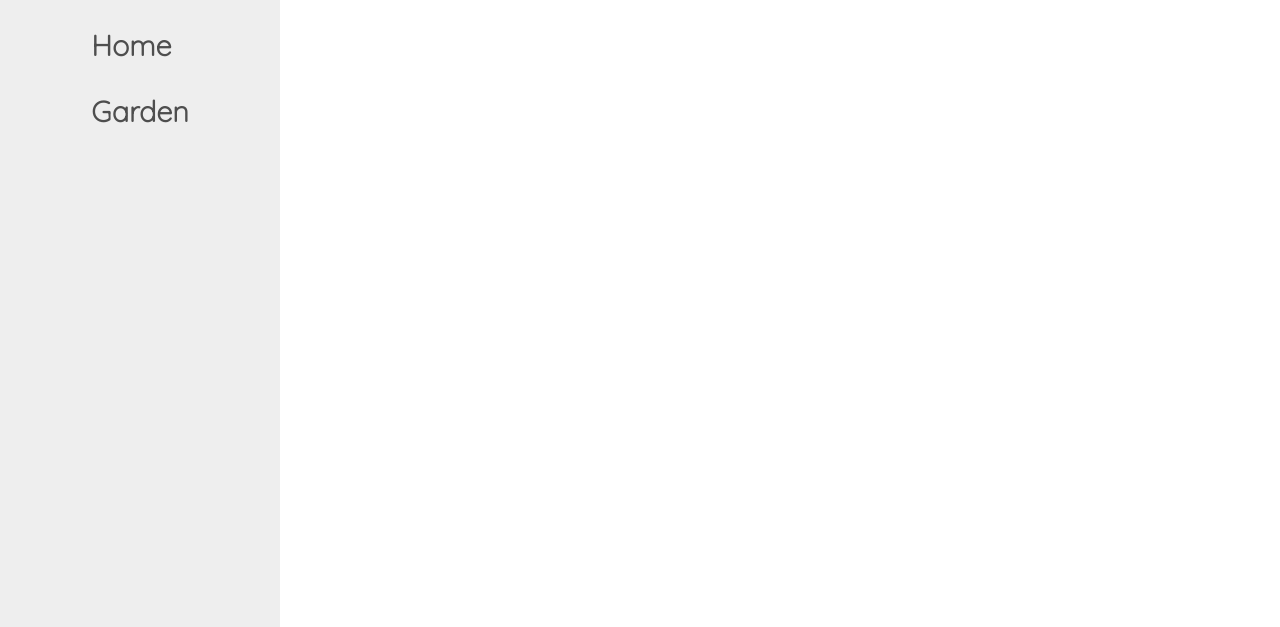
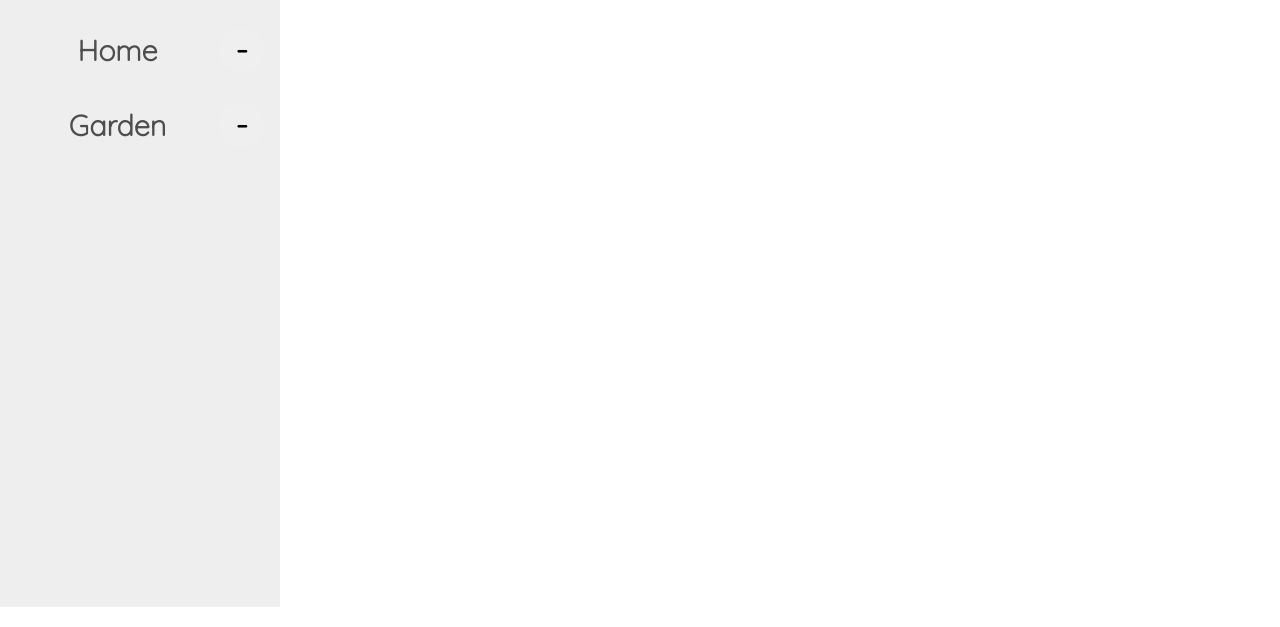
Before and after one commit to KawalaE/To-do, a website built with webpack: page dist/index.html in a window 1280 px wide. Shown: the part 193-820 px from the top of the page. Built offline with nearby package versions, Linux system fonts and the light colour scheme.

Commit message:
Create remove project button

```diff
--- a/src/modules/ui.js
+++ b/src/modules/ui.js
@@ -83,6 +83,7 @@ class UserInterface{
         const projectModalContent = document.createElement('div');
         projectModalContent.classList.add('modal-content');
         const projectName = document.createElement('input');
+        projectName.maxLength = 12;
         projectName.id = 'project-title';
         projectName.type = 'text';
         projectName.placeholder = 'Project title'
@@ -117,11 +118,17 @@ class UserInterface{
                 let project = document.createElement('div');
                 project.classList.add('project');
                 project.innerHTML = newProject.name;
-                document.querySelector('.projects-display').appendChild(project);
                 inputField.value = '';
                 document.querySelector('#project-modal').close();
+                this.addProject(project);
             }
             console.log(projects)
+        })
+        document.addEventListener('keypress',(event)=>{
+            if(event.key === "Enter"){
+                projectAddButton.click();
+
+            }
         })
         document.querySelector('.modal-content').appendChild(projectAddButton);
 
@@ -136,12 +143,22 @@ class UserInterface{
         taskDisplay.classList.add('task-display');
         mainContent.appendChild(taskDisplay);
     }
+    static addProject(project){
+        const projectDiv = document.createElement('div');
+        const removeProject = document.createElement('button');
+        removeProject.classList.add('remove-project');
+        removeProject.innerHTML = '-';
+        projectDiv.classList.add('project-div');
+        document.querySelector('.projects-display').appendChild(projectDiv);
+        projectDiv.appendChild(project);
+        projectDiv.appendChild(removeProject);
+    }
     static displayInitialProjects(){
         for(let i = 0; i< projects.length; i++){
             let project = document.createElement('div');
             project.classList.add('project');
             project.innerHTML = projects[i].name;
-            document.querySelector('.projects-display').appendChild(project);
+            this.addProject(project);
         }
     }
 }
--- a/src/style.css
+++ b/src/style.css
@@ -4,6 +4,8 @@
     box-sizing: border-box;
     font-family: 'QuickSand', sans-serif;
     font-size: 16px;
+    :focus { outline: none; }
+
 }
 input,
 textarea,
@@ -15,6 +17,9 @@ button {
   font-family: inherit;
   font-size: 100%;
   border: none;
+}
+body{
+    min-height: 100vh;
 }
 #page{
     height: 100vh;
@@ -45,7 +50,7 @@ button {
 }
 .main-content{
     display: flex;
-    height: calc(100% - 80px);
+    height: calc(100% - 100px);
 }
 .projects-nav{
     width: 280px;
@@ -126,8 +131,9 @@ input[type=text]:focus {
     transition: 0.3s;
 }
 .project-add-btn:active{
+    background-color: #5ad4b8;
+    color: white;
     transform: scale(95%);
-    transition: 0.1s;
 }
 .close-btn{
     width: 25px;
@@ -154,16 +160,40 @@ input[type=text]:focus {
     display: flex;
     flex-direction: column;
     gap: 30px;
-
 }
 .project{
     color: #4e4e4e;
     font-size: 1.8em;
     font-weight: bold;
     cursor: pointer;
+    text-align: center;
+    width: 12ch;
 }
 .project:hover{
     color: #5ad4b8;
     transform: scale(110%);
     transition: 0.3s;
 }
+.remove-project{
+    width: 45px;
+    height: 45px;
+    font-size: 2em;
+    border-radius: 50%;
+    text-align: center;
+    border: none;
+    padding: 0px 15px;
+    transition: 0.3s;
+    font-weight: bolder;
+}
+.remove-project:hover{
+    background-color: #f0c0d2;
+    cursor: pointer;
+}
+.remove-project:active{
+    transform: scale(90%);
+    transition: 0.3s;
+}
+.project-div{
+    display: flex;
+    align-items: center;
+}
```
Also changed, not shown: dist/bundle.js.
